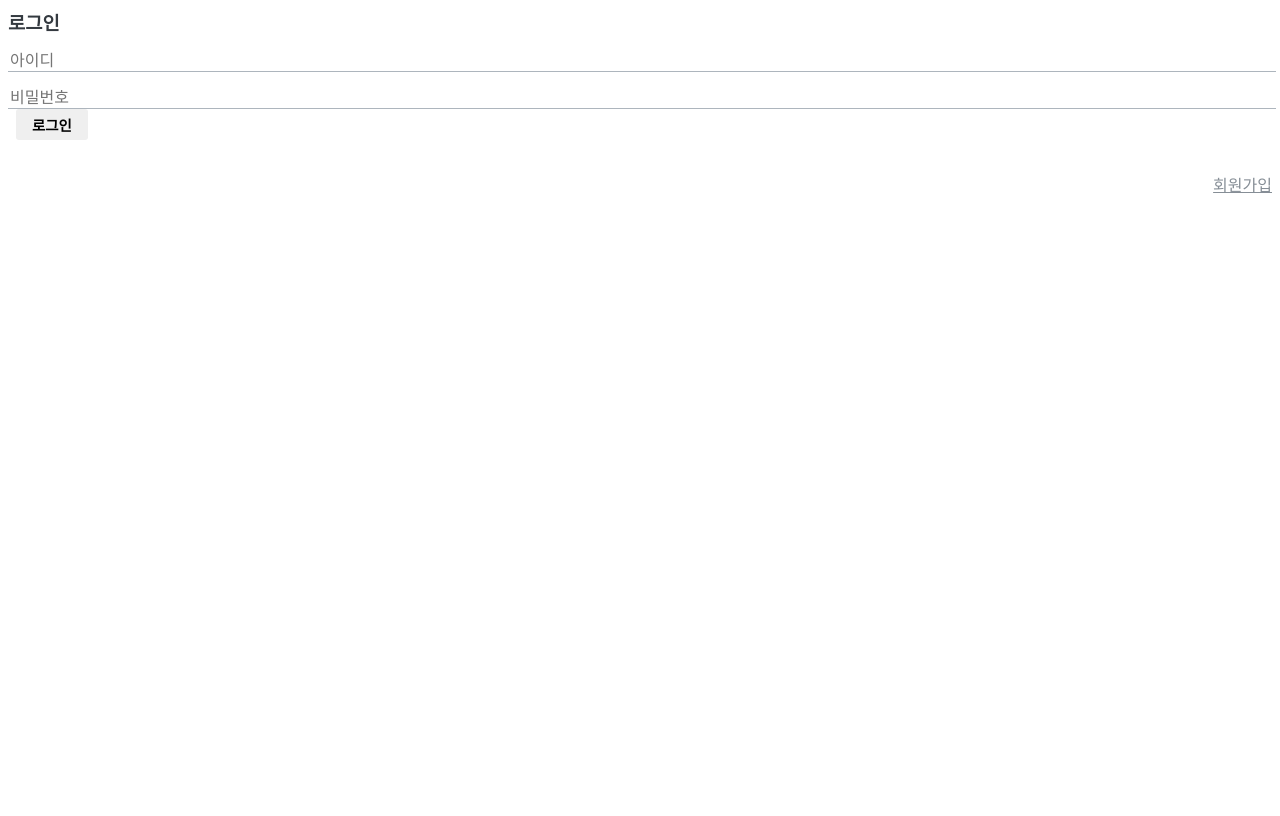
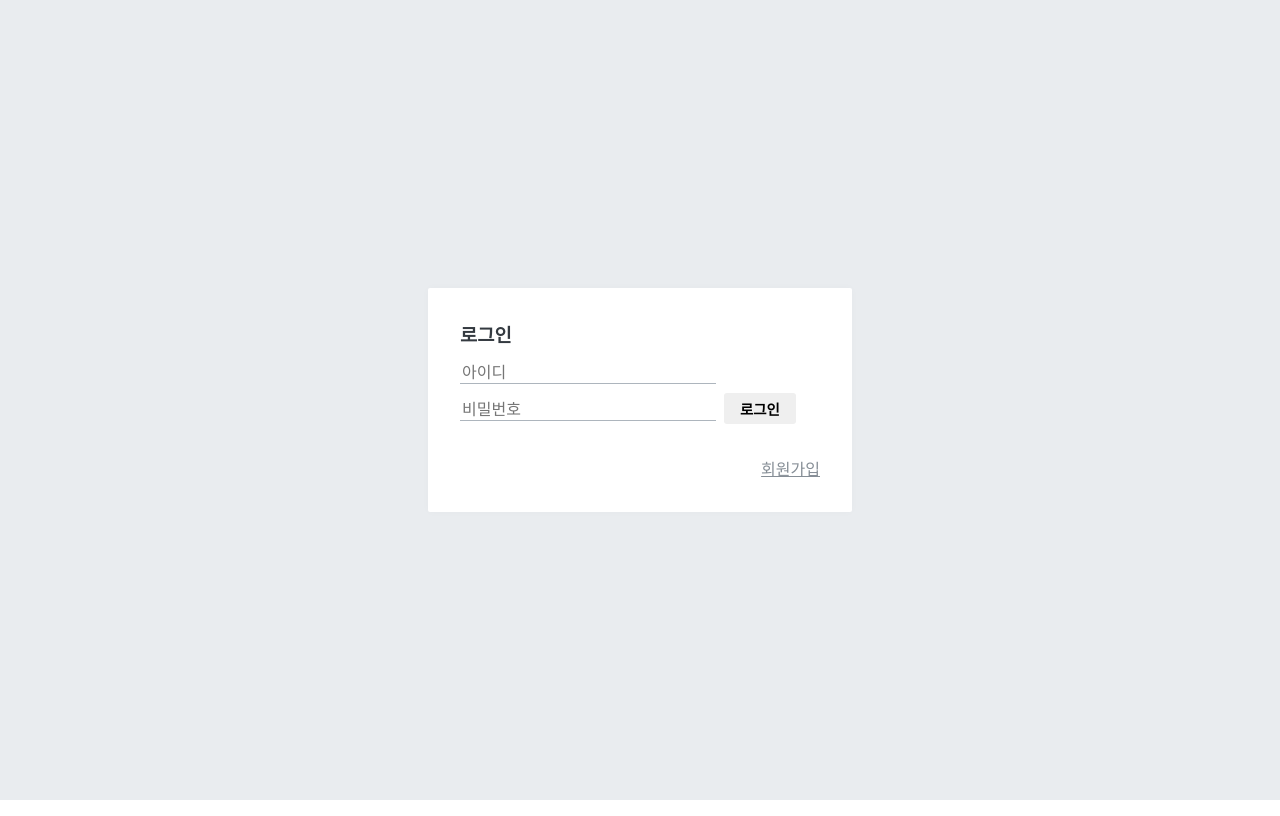
Before and after one commit to garosero/Diary-Calendar, a React app in the folder frontend/: page /Login in a window 1280 px wide. Built offline with nearby package versions, Linux system fonts and the light colour scheme.

Commit message:
redux 추가중

```diff
--- a/frontend/package.json
+++ b/frontend/package.json
@@ -25,12 +25,17 @@
     "webpack-dev-server": "^3.11.0"
   },
   "dependencies": {
+    "immer": "^7.0.14",
     "moment": "^2.27.0",
     "node-sass": "^4.14.1",
     "react": "^16.13.1",
     "react-dom": "^16.13.1",
     "react-icons": "^3.11.0",
+    "react-redux": "^7.2.1",
     "react-router-dom": "^5.2.0",
+    "redux": "^4.0.5",
+    "redux-actions": "^2.6.5",
+    "redux-devtools-extension": "^2.13.8",
     "styled-components": "^5.1.1"
   }
 }
--- a/frontend/src/Components/Calendar.scss
+++ b/frontend/src/Components/Calendar.scss
@@ -4,7 +4,7 @@
 //     height : 100%;
 // `;
 
-html, body {
+#root {
     height : 100vh;
 }
 
--- a/frontend/src/Components/LoginForm.js
+++ b/frontend/src/Components/auth/AuthForm.js
@@ -1,18 +1,17 @@
 import React from 'react';
 import styled from 'styled-components';
 import { Link } from 'react-router-dom';
-import palette from '../lib/styles/palette';
+import palette from '../../lib/styles/palette';
 
 
 /** 로그인 폼 **/
 
 const AuthFormBlock = styled.div`
-    h3 {
-        margin : 0;
-        color : ${palette.gray[8]};
-        margin-bottom : 1rem;
-    }
-
+  h3 {
+    margin: 0;
+    color: ${palette.gray[8]};
+    margin-bottom: 1rem;
+  }
 `;
 
 /** 스타일링된 input **/
@@ -22,14 +21,14 @@ const StyledInput = styled.input`
     border : none;
     border-bottom : 1px solid ${palette.gray[5]};
     outline : none;
-    width : 100%;
+    width : 70%;
+    margin : 0 auto;
     &:focus {
         color : $oc-teal-7;
         border-bottom : 1px solid ${palette.gray[7]};
     }
     &+& {
         margin-top : 1rem;
-
     }
 
 `;
@@ -51,17 +50,25 @@ const StyledInput = styled.input`
  `;
 
 
-const LoginForm = () => {
+const AuthForm = ({form, onChange, onSubmit}) => {
     return (
         <AuthFormBlock>
             <h3>로그인</h3>
-            <form>
-                <StyledInput autoComplete="username" name="username" placeholder="아이디" />
+            <form onSubmit={onSubmit}>
+                <StyledInput
+                    autoComplete="username"
+                    name="username"
+                    placeholder="아이디"
+                    onChange={onChange}
+                    value={form.username}
+                    />
                 <StyledInput
                     autoComplete="new-password"
                     name="password"
                     placeholder="비밀번호"
                     type="password"
+                    onChange={onChange}
+                    value={form.password}
                 />
                 <button>로그인</button>
             </form>
@@ -74,4 +81,4 @@ const LoginForm = () => {
 
 //autoComplete : 자동완성
 
-export default LoginForm
+export default AuthForm;
--- /dev/null
+++ b/frontend/src/Components/auth/AuthTemplate.js
@@ -0,0 +1,49 @@
+import React from 'react';
+import styled from 'styled-components';
+import palette from '../../lib/styles/palette';
+import { Link } from 'react-router-dom';
+
+/**
+ * 회원가입/로그인 페이지의 레이아웃을 담당하는 컴포넌트
+ */
+
+ /* 화면 전체를 채움 */
+const AuthTemplateBlock = styled.div`
+    position : absolute;
+    left : 0;
+    top : 0;
+    bottom : 0;
+    right : 0;
+    background : ${palette.gray[2]};
+    display : flex;
+    flex-direction : column;
+    justify-content : center;
+    align-items : center;
+`;
+
+const WhiteBox = styled.div`
+    .logo-area {
+        display:block;
+        padding-bottom : 2rem;
+        text-align : center;
+        font-weight : bold;
+        letter-spacing : 2px;
+    }
+    box-shadow : 0 0 8px rgba(0,0,0,0.025);
+    padding : 2rem;
+    width : 360px;
+    background : white;
+    border-radius : 2px;
+`;
+
+const AuthTemplate = ({children}) => {
+    return (
+        <AuthTemplateBlock>
+            <WhiteBox>
+                {children}
+            </WhiteBox>
+        </AuthTemplateBlock>
+    )
+}
+
+export default AuthTemplate;
--- /dev/null
+++ b/frontend/src/containers/auth/LoginForm.js
@@ -0,0 +1,52 @@
+import React, { useEffect } from 'react';
+import { useDispatch, useSelector } from 'react-redux';
+import { changeField, initializeForm} from '../../modules/auth';
+import AuthForm from '../../Components/auth/AuthForm';
+
+
+//useDispatch와 useSelector 함수를 사용하여 컴포넌트를 리덕스와 연동시킴
+//connect 함수 대신 hooks 사용.
+const LoginForm = () => {
+    const dispatch = useDispatch();
+    const { form } = useSelector(({auth}) => ({
+        form : auth.login
+    }));
+    //인풋 변경 이벤트 핸들러
+    const onChange = e => {
+        const { value, name } = e.target;
+        dispatch(
+            changeField({
+                form : 'login',
+                key : name,
+                value
+            })
+        )
+    };
+
+    //폼 등록 이벤트 핸들러
+    const onSubmit = e => {
+        e.preventDefault();
+        //구현 예정
+    }
+
+    //컴포넌트가 처음 렌더링될 때 form을 초기화함
+    useEffect(()=>{
+        dispatch(initializeForm('login'))
+    },[dispatch]);
+
+    //useEffect를 사용하여 맨 처음 렌더링 후 initializeFrom 액션 생성 함수 호출
+    //이 작업을 하지 않으면, 로그인 페이지에서 값을 입력한 뒤 다른 페이지로
+    //이동했다가 다시 돌아왔을 때 값이 유지된 상태로 보이게 됨.
+
+    return (
+        <AuthForm
+            type="login"
+            form={form}
+            onChange={onChange}
+            onSubmit={onSubmit}
+        />
+        );
+
+}
+
+export default LoginForm;
--- a/frontend/src/index.js
+++ b/frontend/src/index.js
@@ -2,9 +2,18 @@ import React from 'react';
 import ReactDOM from 'react-dom';
 import {BrowserRouter} from 'react-router-dom'
 import App from './App';
+import { Provider } from 'react-redux';
+import { createStore } from 'redux';
+import { composeWithDevTools } from 'redux-devtools-extension';
+import rootReducer from './modules';
+
+const store = createStore(rootReducer, composeWithDevTools());
 
 ReactDOM.render(
+  <Provider store={store}>
     <BrowserRouter>
-        <App />
-    </BrowserRouter>,
-document.getElementById('root'));
+      <App />
+    </BrowserRouter>
+  </Provider>,
+  document.getElementById("root")
+);
--- /dev/null
+++ b/frontend/src/lib/api/auth.js
@@ -0,0 +1,12 @@
+import client from './client';
+
+/**
+ * auth 관련 api 함수
+ */
+
+//로그인
+export const login = ({username, password}) =>
+    client.post('/api/auth/login',{username,password});
+
+//로그인 상태 확인
+export const check = () => client.get('/api/auth/check');
--- /dev/null
+++ b/frontend/src/modules/auth.js
@@ -0,0 +1,49 @@
+import { createAction, handleActions } from 'redux-actions';
+import produce from 'immer';
+
+/**
+ * 첫번째 리듀서 모듈
+ * Ducks 패턴(액션 타입, 액션 생성 함수, 리듀서가 하나의 파일에 다 정의되어 있는 리덕스 모듈 생성)
+ */
+
+
+ /* 액션 타입 */
+const CHANGE_FIELD = 'auth/CHANGE_FIELD';
+const INITIALIZE_FORM = 'auth/INITIALIZE_FORM';
+
+/* 액션 생성 함수 */
+export const changeField = createAction(
+    CHANGE_FIELD,
+    ({ form, key, value }) => ({
+        form, //login
+        key, //username, password
+        value, //실제 바꾸려는 값
+    }),
+)
+
+export const initializeForm = createAction(INITIALIZE_FORM, form=> form);
+
+const initialState = {
+    login : {
+        username : '',
+        password : '',
+    }
+
+};
+
+
+const auth = handleActions(
+    {   //파라미터로 전달받은 값을 액션의 payload로 설정
+        [CHANGE_FIELD] : (state, {payload : {form, key, value}}) =>
+            produce(state, draft => {
+                draft[form][key] = value; //예 : state.register.username을 바꾼다.
+            }),
+        [INITIALIZE_FORM]: (state, { payload : form }) => ({
+            ...state,
+            [form] : initialState[form],
+        })
+    },
+    initialState,
+);
+
+export default auth;
--- /dev/null
+++ b/frontend/src/modules/index.js
@@ -0,0 +1,10 @@
+import {combineReducers } from 'redux';
+import auth from './auth';
+
+/** 루트 리듀서 */
+
+const rootReducer = combineReducers({
+    auth,
+});
+
+export default rootReducer;
--- a/frontend/src/pages/Login.js
+++ b/frontend/src/pages/Login.js
@@ -1,10 +1,14 @@
 import React from 'react'
-import LoginForm from '../Components/LoginForm'
+import AuthTemplate from '../Components/auth/AuthTemplate'
+import AuthForm from '../Components/auth/AuthForm'
+import LoginForm from '../containers/auth/LoginForm'
 
 const Login = () => {
     return (
+      <AuthTemplate>
         <LoginForm />
-    )
+      </AuthTemplate>
+    );
 }
 
 export default Login
```
Also changed, not shown: frontend/src/lib/api/client.js (added, +22 -0 lines), frontend/webpack.config.js (+45 -43 lines), 1 other file (tests, documents, lock files or other folders).
